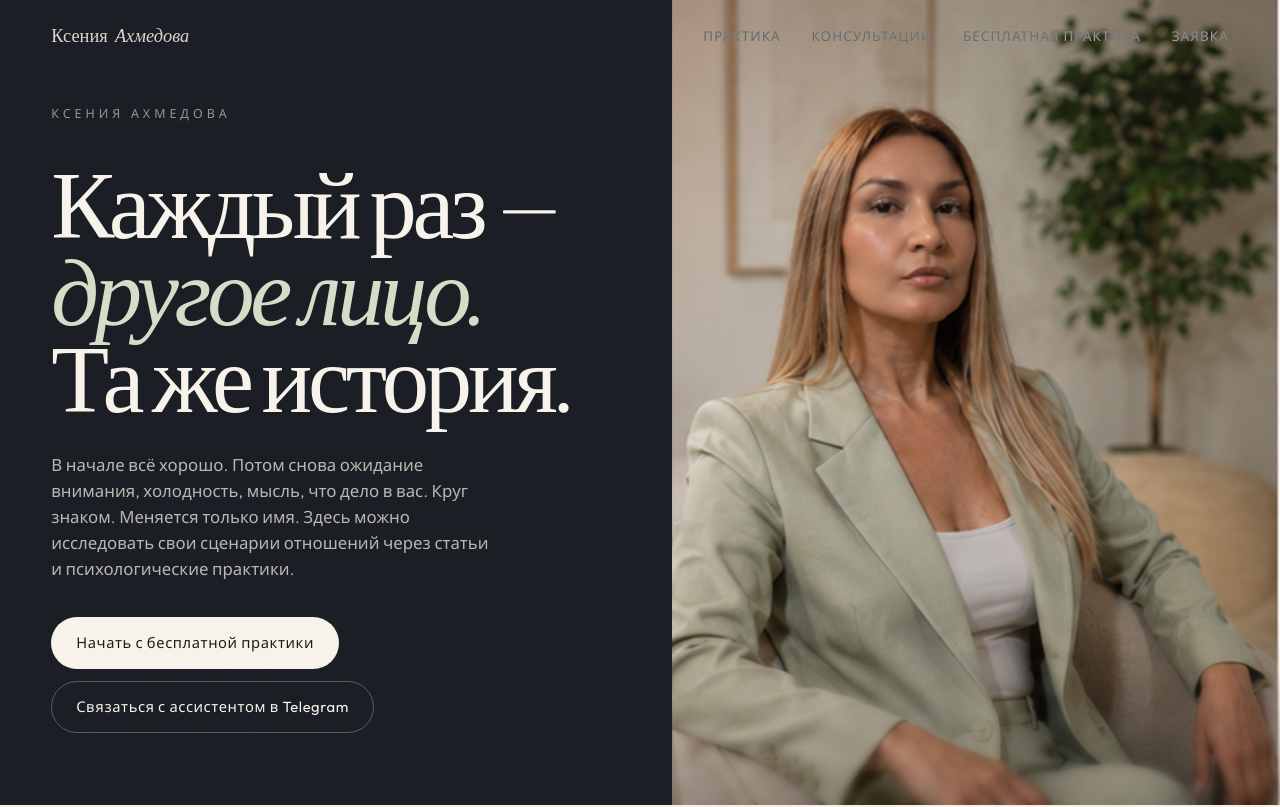
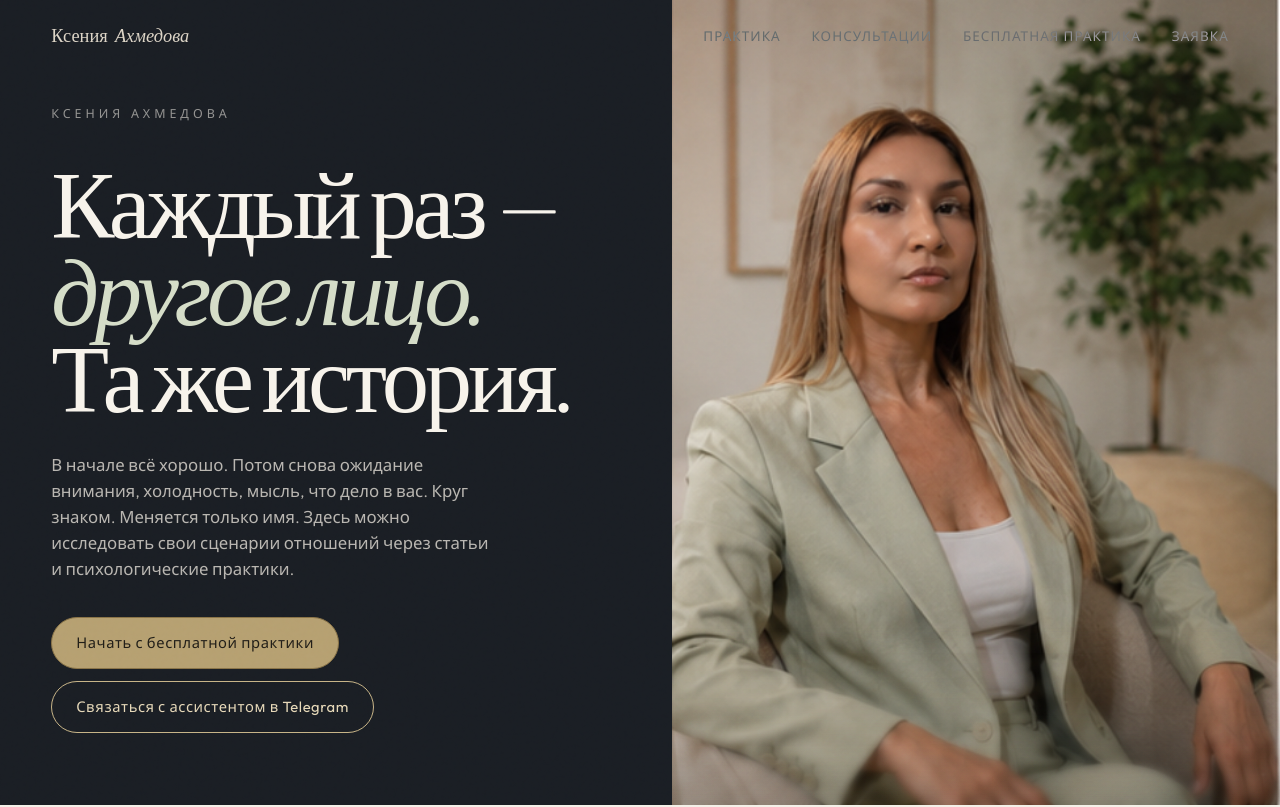
Before and after one commit to marygold60588-pixel/ksenia-ahmedova-site, a React (Vite) app: page / in a window 1280 px wide. Shown: the top 807 px of the page. Built offline with nearby package versions, Linux system fonts and the light colour scheme.

Commit message:
Apply consistent champagne-gold styles to site buttons

```diff
--- a/src/styles.css
+++ b/src/styles.css
@@ -2333,6 +2333,63 @@ a {
   }
 }
 
+
+/* Unified restrained champagne-gold button system. Keep layout and form behavior intact. */
+:root {
+  --button-gold: #B6A071;
+  --button-gold-hover: #C7B487;
+  --button-gold-deep: #8A7448;
+  --button-gold-ink: #211E18;
+}
+.btn-solid,
+.btn-light,
+.instrument-form button {
+  background: var(--button-gold);
+  border-color: var(--button-gold-deep);
+  color: var(--button-gold-ink);
+}
+.btn-solid:hover,
+.btn-light:hover,
+.instrument-form button:hover {
+  background: var(--button-gold-hover);
+  border-color: var(--button-gold-deep);
+  color: var(--button-gold-ink);
+}
+.btn-ghost {
+  background: transparent;
+  border-color: var(--button-gold-deep);
+  color: var(--button-gold-deep);
+}
+.btn-ghost:hover {
+  background: rgba(182, 160, 113, 0.13);
+  border-color: var(--button-gold-deep);
+  color: var(--button-gold-deep);
+}
+.hero .btn-ghost {
+  color: #E7D9B9;
+  border-color: #C7B487;
+}
+.hero .btn-ghost:hover {
+  color: #fff7e6;
+  background: rgba(182, 160, 113, 0.23);
+  border-color: #E7D9B9;
+}
+.magnet-hero .btn-solid,
+.magnet-hero .btn-solid:hover {
+  color: var(--button-gold-ink);
+}
+.intent-row label.is-on,
+.magnet-reactions label.is-on {
+  background: var(--button-gold);
+  border-color: var(--button-gold-deep);
+  color: var(--button-gold-ink);
+}
+.btn:focus-visible,
+.instrument-form button:focus-visible {
+  outline: 2px solid var(--button-gold-deep);
+  outline-offset: 3px;
+}
+
 @media print {
   .site-noise,
   .article-top,
```
